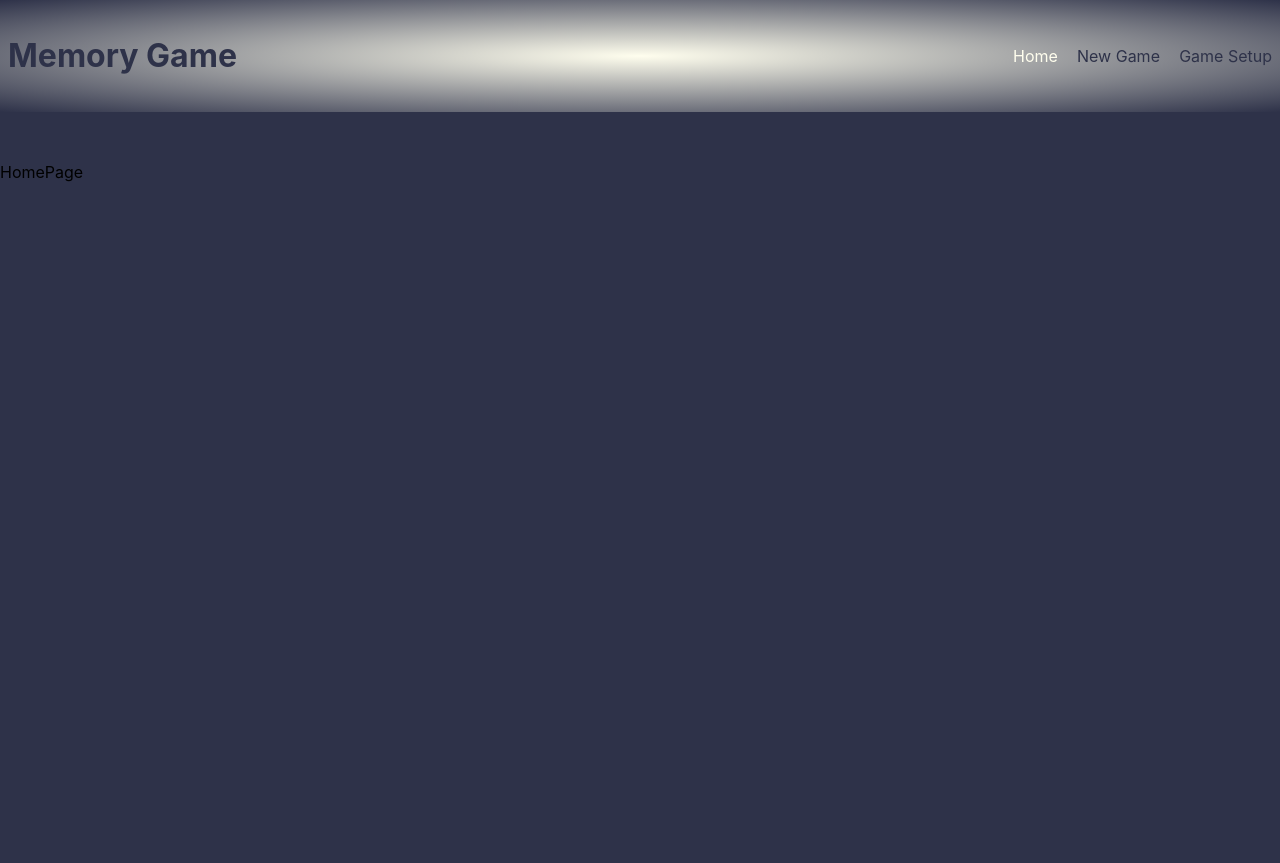
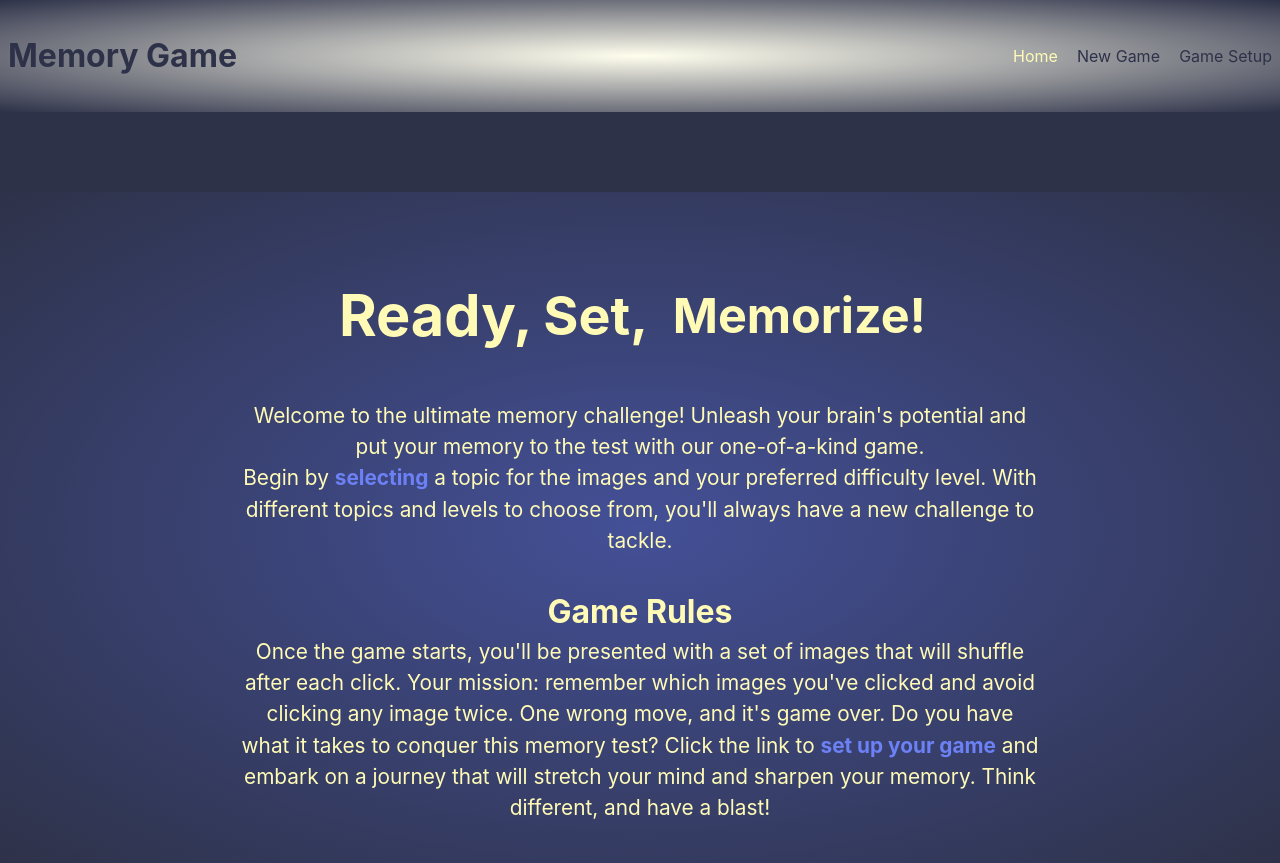
Before and after one commit to PivtoranisV/project-memory-game, a React (Vite) app: page / in a window 1280 px wide. Before the commit the page ends 800 px from the top, so only its background shows below. Built offline with nearby package versions, Linux system fonts and the light colour scheme; the HTML template or start-up script is replaced by a standard one.

Commit message:
Added home page

```diff
--- a/src/components/CardList/CardList.module.css
+++ b/src/components/CardList/CardList.module.css
@@ -8,7 +8,7 @@
 
 .fallback {
     text-align: center;
-    color: var(--color-primary)
+    color: var(--color-primary-200)
 }
 
 .fallback h1 {
--- /dev/null
+++ b/src/components/GameRules/Content.jsx
@@ -0,0 +1,44 @@
+import { Link } from 'react-router-dom';
+import styles from './Content.module.css';
+
+const Content = () => {
+  return (
+    <div className={styles.content}>
+      <h1 className={styles.title}>
+        <span className={styles.title__ready}>Ready,</span>
+        <span className={styles.title__set}>Set,</span>
+        <span className={styles.title__memorize}>Memorize!</span>
+      </h1>
+      <div className={styles.text}>
+        <p>
+          Welcome to the ultimate memory challenge! Unleash your brain&apos;s
+          potential and put your memory to the test with our one-of-a-kind game.
+        </p>
+        <p>
+          Begin by{' '}
+          <Link className={styles.link} to="/setup">
+            selecting
+          </Link>{' '}
+          a topic for the images and your preferred difficulty level. With
+          different topics and levels to choose from, you&apos;ll always have a
+          new challenge to tackle.
+        </p>
+        <h3 className={styles.subtitle}>Game Rules</h3>
+        <p>
+          Once the game starts, you&apos;ll be presented with a set of images
+          that will shuffle after each click. Your mission: remember which
+          images you&apos;ve clicked and avoid clicking any image twice. One
+          wrong move, and it&apos;s game over. Do you have what it takes to
+          conquer this memory test? Click the link to{' '}
+          <Link className={styles.link} to="/setup">
+            set up your game
+          </Link>{' '}
+          and embark on a journey that will stretch your mind and sharpen your
+          memory. Think different, and have a blast!
+        </p>
+      </div>
+    </div>
+  );
+};
+
+export default Content;
--- /dev/null
+++ b/src/components/GameRules/Content.module.css
@@ -0,0 +1,72 @@
+.content {
+    font-size: 1.3rem;
+    display: flex;
+    flex-direction: column;
+    align-items: center;
+    justify-content: center;
+    padding: 2.5rem;
+    text-align: center;
+    background-image: repeating-radial-gradient(var(--color-secondary-200), var(--color-secondary));
+    color: var(--color-primary-200);
+}
+
+.title {
+    font-size: 3rem;
+    text-align: center;
+    margin: 2rem auto;
+}
+
+.title__ready,
+.title__set,
+.title__memorize {
+    display: inline-block;
+    padding: 1rem;
+    animation: scale 1s ease-in-out infinite;
+}
+
+.title__ready {
+    animation-delay: 0s;
+}
+
+.title__set {
+    animation-delay: 0.2s;
+}
+
+.title__memorize {
+    animation-delay: 0.4s;
+}
+
+@keyframes scale {
+    0% {
+        transform: scale(1);
+    }
+
+    50% {
+        transform: scale(1.2);
+    }
+
+    100% {
+        transform: scale(1);
+    }
+}
+
+.subtitle {
+    font-size: 2rem;
+    margin-top: 2rem;
+}
+
+.text {
+    max-width: 800px;
+    line-height: 1.5;
+}
+
+.link {
+    color: var(--color-secondary-300);
+    text-decoration: none;
+    font-weight: bold;
+    transition: color 0.5s ease-in-out;
+}
+
+.link:hover {
+    color: var(--color-secondary-200);
+}
--- a/src/components/Header/Header.module.css
+++ b/src/components/Header/Header.module.css
@@ -6,7 +6,7 @@
     justify-content: space-between;
     align-items: center;
     padding: 2rem 0.5rem;
-    margin-bottom: 3rem;
+    margin-bottom: 5rem;
 }
 
 .navigation ul {
@@ -31,5 +31,5 @@
 
 .list a:hover,
 .list a.active {
-    color: var(--color-primary)
+    color: var(--color-primary-200)
 }
--- a/src/index.css
+++ b/src/index.css
@@ -13,9 +13,9 @@
 
   --color-primary: #fffeee;
   --color-secondary: #2e3249;
-
-  --color-secondary-200: #082623;
-
+  --color-primary-200: #fffbb6;
+  --color-secondary-200: #445097;
+  --color-secondary-300: #6d81f6;
   --color-shadow: #000000bf;
 }
 
--- a/src/pages/HomePage.jsx
+++ b/src/pages/HomePage.jsx
@@ -1,5 +1,7 @@
+import Content from '../components/GameRules/Content';
+
 const HomePage = () => {
-  return <div>HomePage</div>;
+  return <Content />;
 };
 
 export default HomePage;
```
